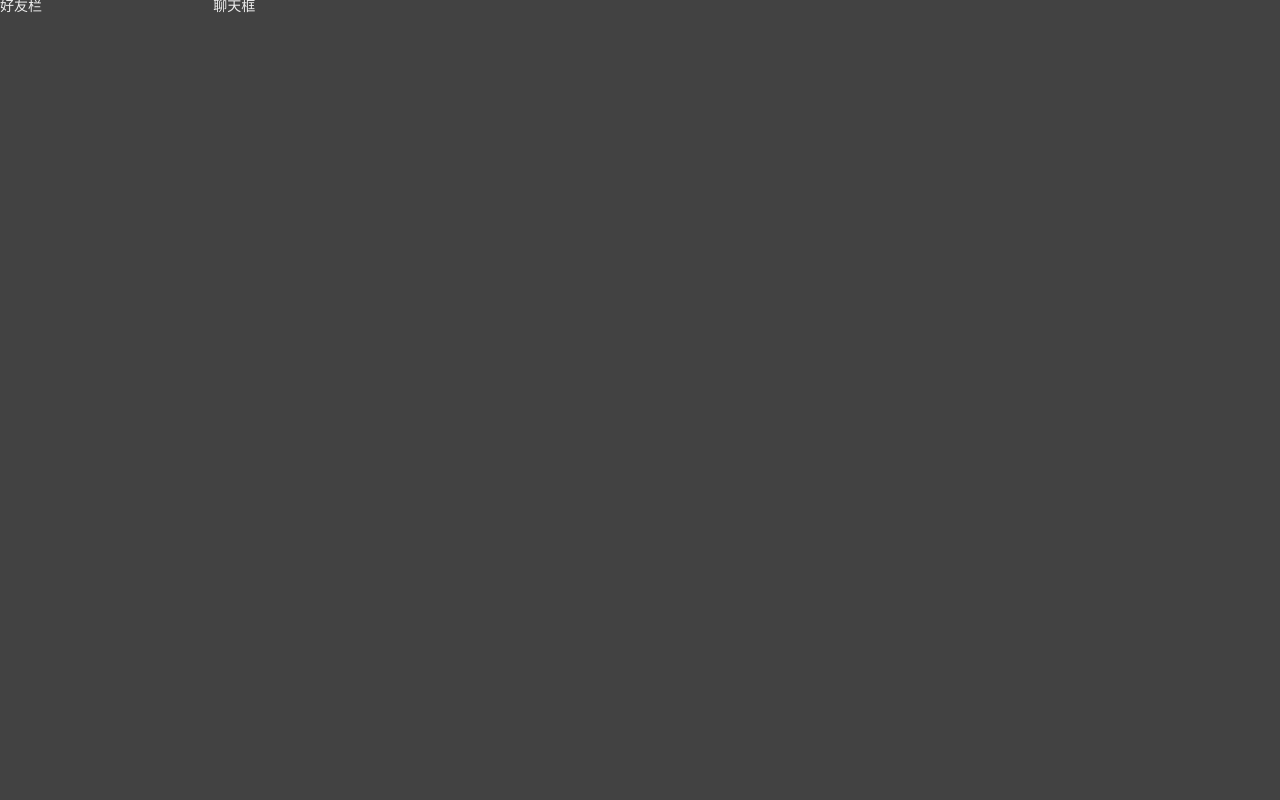
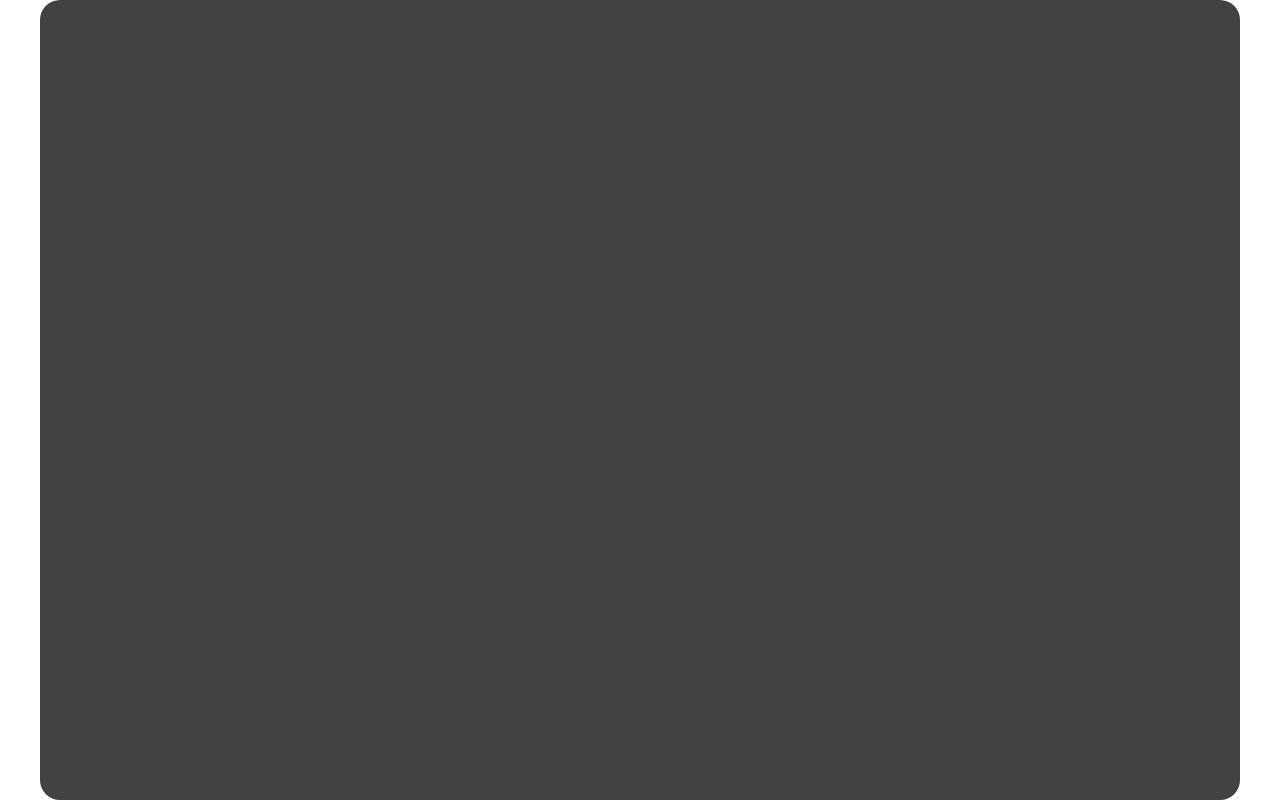
Before and after one commit to TYApplelive/KaZ, a Vue app in the folder packages/web/: page / in a window 1280 px wide. Built offline with nearby package versions, Linux system fonts and the light colour scheme.

Commit message:
聊天室框架

```diff
--- a/packages/web/src/App.vue
+++ b/packages/web/src/App.vue
@@ -8,6 +8,7 @@
 
 <style lang="less" scoped>
 .App {
+  overflow: hidden;
   height: 100vh;
   width: 100vw;
 }
--- a/packages/web/src/assets/common.less
+++ b/packages/web/src/assets/common.less
@@ -5,3 +5,13 @@
   user-select: none;
   font-size: 14px;
 }
+
+p {
+  user-select: text;
+  font-size: 14px;
+}
+
+h1 {
+  font-weight: 600;
+  font-size: 21px;
+}
--- a/packages/web/src/main.ts
+++ b/packages/web/src/main.ts
@@ -1,5 +1,4 @@
 import '@/assets/reset.css' // 重置样式
-// import 'vuetify/styles' // 引入 Vuetify 的全局样式
 import '@mdi/font/css/materialdesignicons.min.css' // Vuetify 图标库
 
 import { createVuetify } from 'vuetify'
--- a/packages/web/src/view/ChatRoom.vue
+++ b/packages/web/src/view/ChatRoom.vue
@@ -2,21 +2,26 @@
 
 <template>
   <div class="ChatRoom">
-    <v-container fluid height="100%" class="bg-surface-variant">
-      <v-row no-gutters>
-        <v-col cols="2"> 好友栏 </v-col>
-        <v-col cols="10"> 聊天框 </v-col>
-      </v-row>
+    <v-container fluid class="bg-surface-variant RoomDiv">
+      <!-- 菜单栏 -->
+      <!-- 聊天室 -->
     </v-container>
   </div>
 </template>
 
 <style lang="less" scoped>
 @import '../assets/common.less';
-
 .ChatRoom {
-  background-color: red;
   height: 100%;
   width: 100%;
+  display: flex;
+  justify-content: center;
+  align-items: center;
+}
+
+.RoomDiv {
+  width: 1200px;
+  height: 800px;
+  border-radius: 20px;
 }
 </style>
```
Also changed, not shown: 1 other file (tests, documents, lock files or other folders).
